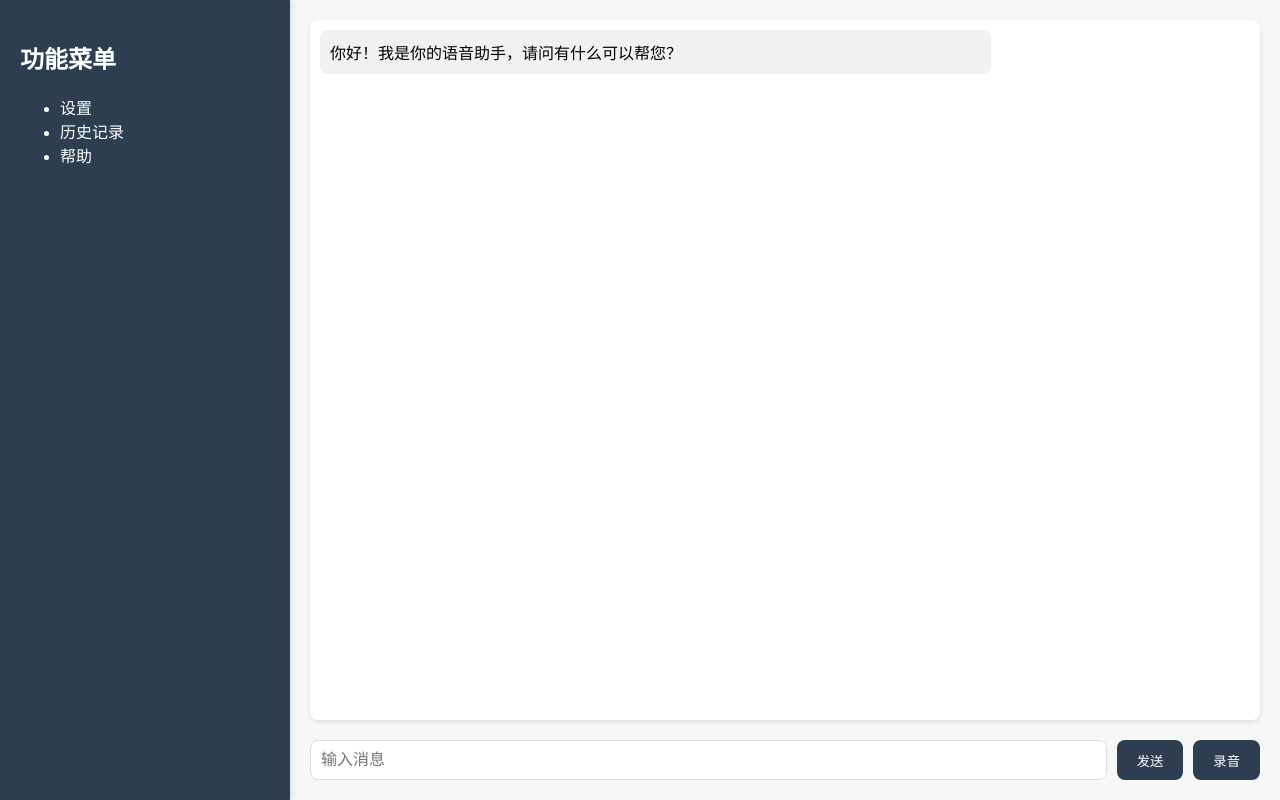
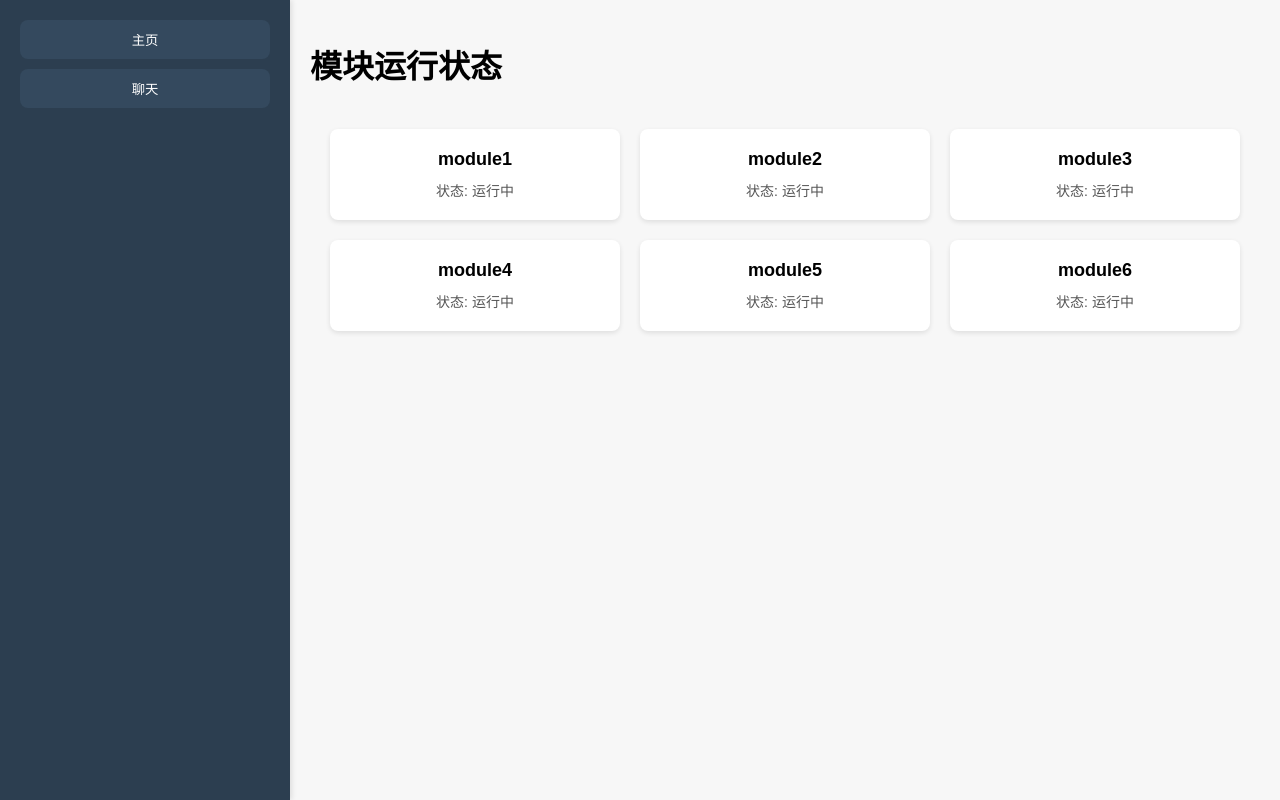
Before and after one commit to BX-NL/AI-Intelligent-Assistant, a Flask app: page / in a window 1280 px wide. Run offline with Flask 3, Linux system fonts and the light colour scheme.

Commit message:
Update website

```diff
--- a/app.py
+++ b/app.py
@@ -19,10 +19,18 @@ history = core.get_in_prompt()  # 初始化 history
 input_lock = threading.Lock()
 recording_complete = threading.Event()
 
+
 # 首页路由
 @app.route('/')
-def index():
+def home():
     return render_template('index.html')
+
+
+# 聊天页面路由
+@app.route('/chat')
+def chat():
+    return render_template('chat.html')
+
 
 # 处理用户输入
 @app.route('/send_message', methods=['POST'])
@@ -43,6 +51,7 @@ def send_message():
 
     return jsonify({'response': response_text})
 
+
 # 处理音频上传
 @app.route('/upload_audio', methods=['POST'])
 def upload_audio():
@@ -56,5 +65,21 @@ def upload_audio():
         text = core.transcribe_audio(tmpfile.name)
         return jsonify({'text': text})
 
+
+# 获取模块状态
+@app.route('/get_status', methods=['GET'])
+def get_status():
+    # 模拟模块状态
+    status = {
+        'module1': '运行中',
+        'module2': '运行中',
+        'module3': '运行中',
+        'module4': '运行中',
+        'module5': '运行中',
+        'module6': '运行中',
+    }
+    return jsonify(status)
+
+
 if __name__ == '__main__':
     app.run(debug=True)
--- a/templates/index.html
+++ b/templates/index.html
@@ -3,7 +3,7 @@
 <head>
     <meta charset="UTF-8">
     <meta name="viewport" content="width=device-width, initial-scale=1.0">
-    <title>语音交互系统</title>
+    <title>主页</title>
     <style>
         body {
             font-family: Arial, sans-serif;
@@ -20,155 +20,89 @@
             padding: 20px;
             box-shadow: 2px 0 5px rgba(0, 0, 0, 0.1);
         }
+        .sidebar button {
+            display: block;
+            width: 100%;
+            padding: 10px;
+            margin-bottom: 10px;
+            background-color: #34495e;
+            color: white;
+            border: none;
+            border-radius: 8px;
+            cursor: pointer;
+        }
+        .sidebar button:hover {
+            background-color: #1abc9c;
+        }
         .main-content {
             flex: 1;
             display: flex;
             flex-direction: column;
             padding: 20px;
         }
-        .chat-history {
-            flex: 1;
-            overflow-y: auto;
-            padding: 10px;
+        .status-container {
+            display: grid;
+            grid-template-columns: repeat(3, 1fr);
+            gap: 20px;
+            padding: 20px;
+        }
+        .status-box {
             background-color: white;
+            padding: 20px;
             border-radius: 8px;
             box-shadow: 0 2px 5px rgba(0, 0, 0, 0.1);
-            margin-bottom: 20px;
+            text-align: center;
         }
-        .message {
-            margin-bottom: 15px;
-            padding: 10px;
-            border-radius: 8px;
-            max-width: 70%;
+        .status-box h3 {
+            margin: 0;
+            font-size: 18px;
         }
-        .user-message {
-            background-color: #e1f5fe;
-            margin-left: auto;
-        }
-        .bot-message {
-            background-color: #f1f1f1;
-            margin-right: auto;
-        }
-        .input-area {
-            display: flex;
-            gap: 10px;
-        }
-        .input-area input {
-            flex: 1;
-            padding: 10px;
-            border: 1px solid #ddd;
-            border-radius: 8px;
-            font-size: 16px;
-        }
-        .input-area button {
-            padding: 10px 20px;
-            background-color: #2c3e50;
-            color: white;
-            border: none;
-            border-radius: 8px;
-            cursor: pointer;
-        }
-        .input-area button:hover {
-            background-color: #34495e;
-        }
-        .record-button {
-            background-color: #e74c3c;
-        }
-        .record-button.recording {
-            background-color: #c0392b;
+        .status-box p {
+            margin: 10px 0 0;
+            font-size: 14px;
+            color: #555;
         }
     </style>
 </head>
 <body>
     <!-- 左侧边栏 -->
     <div class="sidebar">
-        <h2>功能菜单</h2>
-        <ul>
-            <li>设置</li>
-            <li>历史记录</li>
-            <li>帮助</li>
-        </ul>
+        <button onclick="window.location.href='/'">主页</button>
+        <button onclick="window.location.href='/chat'">聊天</button>
     </div>
 
     <!-- 主内容区 -->
     <div class="main-content">
-        <!-- 对话记录 -->
-        <div class="chat-history" id="chat-history">
-            <div class="message bot-message">你好！我是你的语音助手，请问有什么可以帮您？</div>
-        </div>
-
-        <!-- 输入区域 -->
-        <div class="input-area">
-            <input type="text" id="user-input" placeholder="输入消息">
-            <button onclick="sendMessage()">发送</button>
-            <button id="record-button" class="record-button" onclick="toggleRecording()">录音</button>
+        <h1>模块运行状态</h1>
+        <div class="status-container" id="status-container">
+            <!-- 状态框将通过 JavaScript 动态加载 -->
         </div>
     </div>
 
     <script>
-        let isRecording = false;
-        let mediaRecorder;
-        let audioChunks = [];
+        // 获取模块状态并更新页面
+        async function updateStatus() {
+            const response = await fetch('/get_status');
+            const status = await response.json();
 
-        // 发送消息
-        async function sendMessage() {
-            const input = document.getElementById('user-input');
-            const userMessage = input.value.trim();
-            if (!userMessage) return;
+            const container = document.getElementById('status-container');
+            container.innerHTML = '';
 
-            // 添加用户消息到对话记录
-            const chatHistory = document.getElementById('chat-history');
-            chatHistory.innerHTML += `<div class="message user-message">${userMessage}</div>`;
-            input.value = '';
-
-            // 发送到后端
-            const response = await fetch('/send_message', {
-                method: 'POST',
-                headers: { 'Content-Type': 'application/json' },
-                body: JSON.stringify({ message: userMessage })
-            });
-            const data = await response.json();
-
-            // 添加AI响应到对话记录
-            chatHistory.innerHTML += `<div class="message bot-message">${data.response}</div>`;
-            chatHistory.scrollTop = chatHistory.scrollHeight;
+            for (const [module, state] of Object.entries(status)) {
+                const box = document.createElement('div');
+                box.className = 'status-box';
+                box.innerHTML = `
+                    <h3>${module}</h3>
+                    <p>状态: ${state}</p>
+                `;
+                container.appendChild(box);
+            }
         }
 
-        // 切换录音状态
-        async function toggleRecording() {
-            const recordButton = document.getElementById('record-button');
-            if (!isRecording) {
-                // 开始录音
-                audioChunks = [];
-                const stream = await navigator.mediaDevices.getUserMedia({ audio: true });
-                mediaRecorder = new MediaRecorder(stream);
-                mediaRecorder.ondataavailable = (event) => {
-                    audioChunks.push(event.data);
-                };
-                mediaRecorder.onstop = async () => {
-                    const audioBlob = new Blob(audioChunks, { type: 'audio/wav' });
-                    const formData = new FormData();
-                    formData.append('audio', audioBlob, 'recording.wav');
-
-                    // 上传音频文件
-                    const response = await fetch('/upload_audio', {
-                        method: 'POST',
-                        body: formData
-                    });
-                    const data = await response.json();
-                    document.getElementById('user-input').value = data.text;
-                };
-                mediaRecorder.start();
-                recordButton.classList.add('recording');
-                recordButton.textContent = '停止录音';
-            } else {
-                // 停止录音
-                mediaRecorder.stop();
-                recordButton.classList.remove('recording');
-                recordButton.textContent = '录音';
-            }
-            isRecording = !isRecording;
-        }
+        // 页面加载时更新状态
+        updateStatus();
+        // 每 5 秒更新一次状态
+        setInterval(updateStatus, 5000);
     </script>
 </body>
 </html>
```
Also changed, not shown: templates/chat.html (added, +184 -0 lines).
